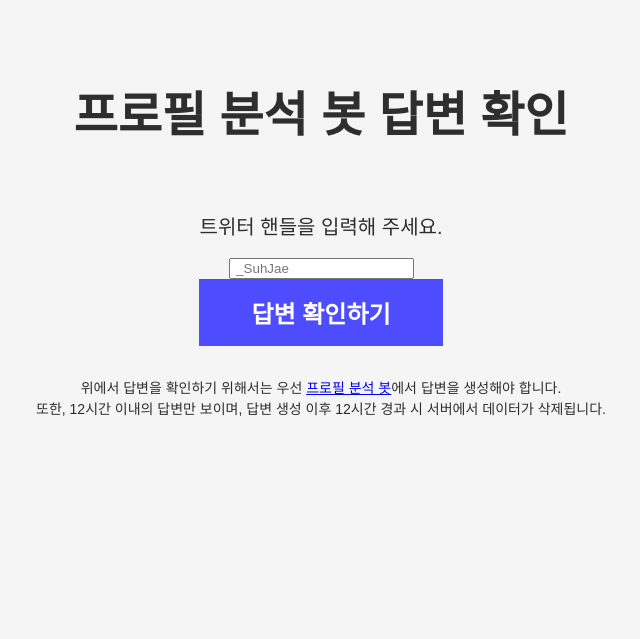
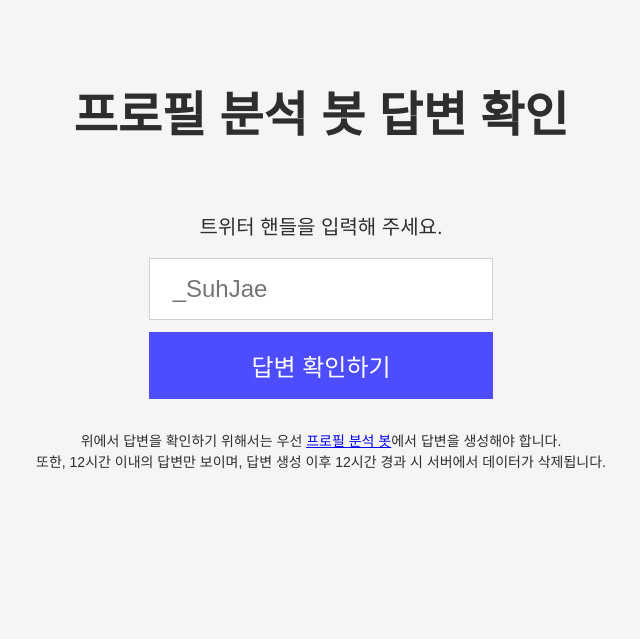
Before and after one commit to SuhJae/Profile-AI, a Flask app: page / in a window 1280 px wide. Shown: the top 639 px of the page, without its empty margins (319-959 px from the left). Run offline with Flask 2, Linux system fonts and the light colour scheme; some web fonts are replaced.

Commit message:
Web improvement

```diff
--- a/webapp/templates/index.html
+++ b/webapp/templates/index.html
@@ -49,11 +49,15 @@
       font-weight: 400;
       margin-bottom: 16px;
     }
-    share {
-      display: block;
-      font-size: 20px;
-      font-weight: 400;
-      margin-bottom: 16px;
+    input[type=text] {
+      padding: 16px;
+      font-size: 24px;
+      border: 1px solid #d0d0d0;
+      width: 100%;
+      max-width: 400px;
+      margin-bottom: 12px;
+      box-sizing: border-box;
+      border-radius: 0px;
     }
     input[type=submit] {
       padding: 16px 32px;
@@ -62,11 +66,11 @@
       border: none;
       cursor: pointer;
       font-size: 24px;
-      font-weight: 700;
+      font-weight: 400;
       transition: background-color 0.2s ease-in-out;
       width: 100%;
       border-radius: 0px;
-      max-width: 600px;
+      max-width: 400px;
       box-sizing: border-box;
       margin-bottom: 12px;
     }
@@ -141,7 +145,7 @@
       </div>
     <form action="https://twitter.com/intent/tweet" method="GET" target="_blank">
     <input type="hidden" name="text" value="{{ message }}">
-    <input type="submit" value="트윗으로 공유하기">
+    <input type="submit" value="트윗으로 공유하기" class="share">
       {% endif %}
     <h4>위에서 답변을 확인하기 위해서는 우선 <a href="https://twitter.com/Profile_Bot">프로필 분석 봇</a>에서 답변을 생성해야 합니다.<br>또한, 12시간 이내의 답변만 보이며, 답변 생성 이후 12시간 경과 시 서버에서 데이터가 삭제됩니다.</h4>
   </div>
```
